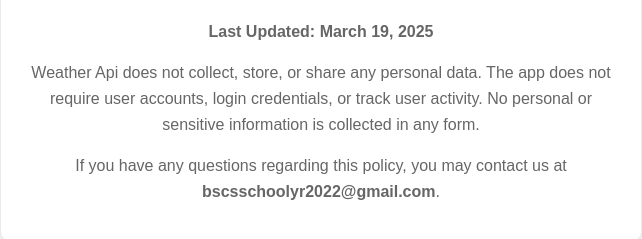
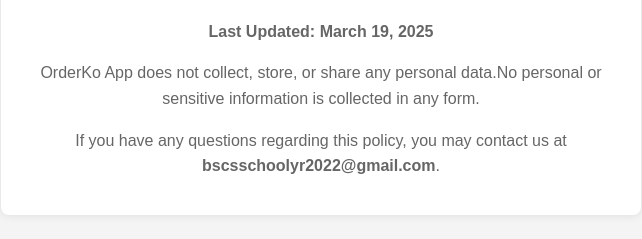
Before and after one commit to Maricar-Mangulabnan/privacy-url, a plain HTML site: page index.html in a window 1280 px wide. Shown: the part 121-360 px from the top of the page, without its empty margins (319-961 px from the left). Drawn offline with Linux system fonts and the light colour scheme.

Commit message:
Update index.html

```diff
--- a/index.html
+++ b/index.html
@@ -35,9 +35,8 @@
       <h1>Privacy Policy</h1>
       <p><strong>Last Updated: March 19, 2025 </strong></p>
       <p>
-       Weather Api does not collect, store, or share any personal
-        data. The app does not require user accounts, login credentials, or
-        track user activity. No personal or sensitive information is collected
+       OrderKo App does not collect, store, or share any personal
+        data.No personal or sensitive information is collected
         in any form.
       </p>
       <p>
```
